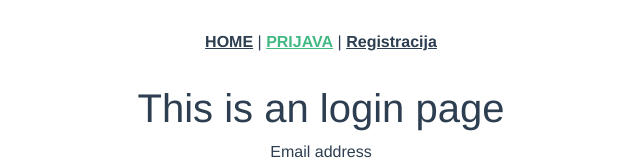
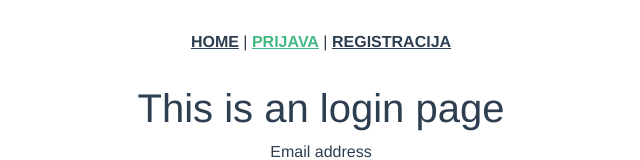
Before and after one commit to VjekoslavLalic/PronadiEkipu, a Vue app: page /Login in a window 1280 px wide. Shown: the top 160 px of the page, without its empty margins (319-959 px from the left). Built offline with nearby package versions, Linux system fonts and the light colour scheme.

Commit message:
Update App.vue
Velika slova

```diff
--- a/src/App.vue
+++ b/src/App.vue
@@ -3,7 +3,7 @@
     <div id="nav">
       <router-link to="/">HOME</router-link> |
       <router-link to="/Login">PRIJAVA</router-link> |
-      <router-link to="/Signup">Registracija</router-link>
+      <router-link to="/Signup">REGISTRACIJA</router-link>
     </div>
     <router-view />
   </div>
```
